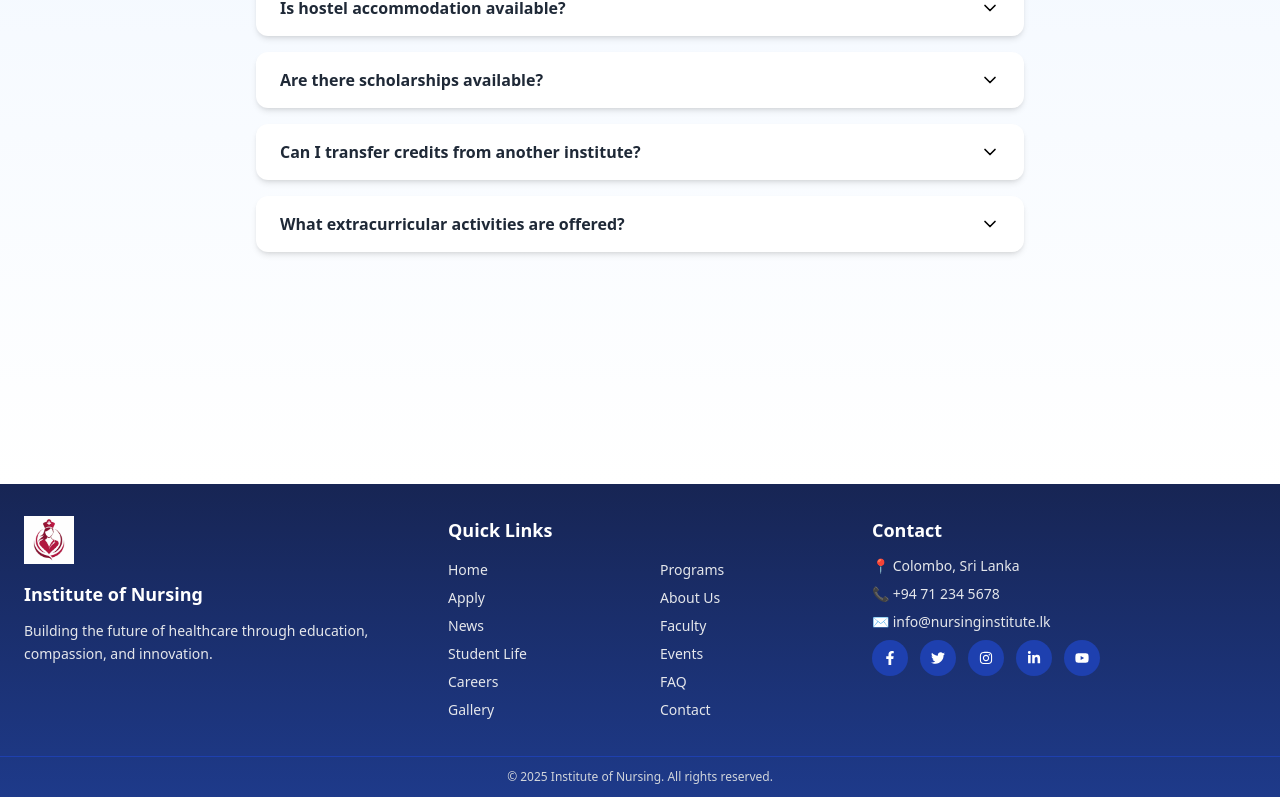
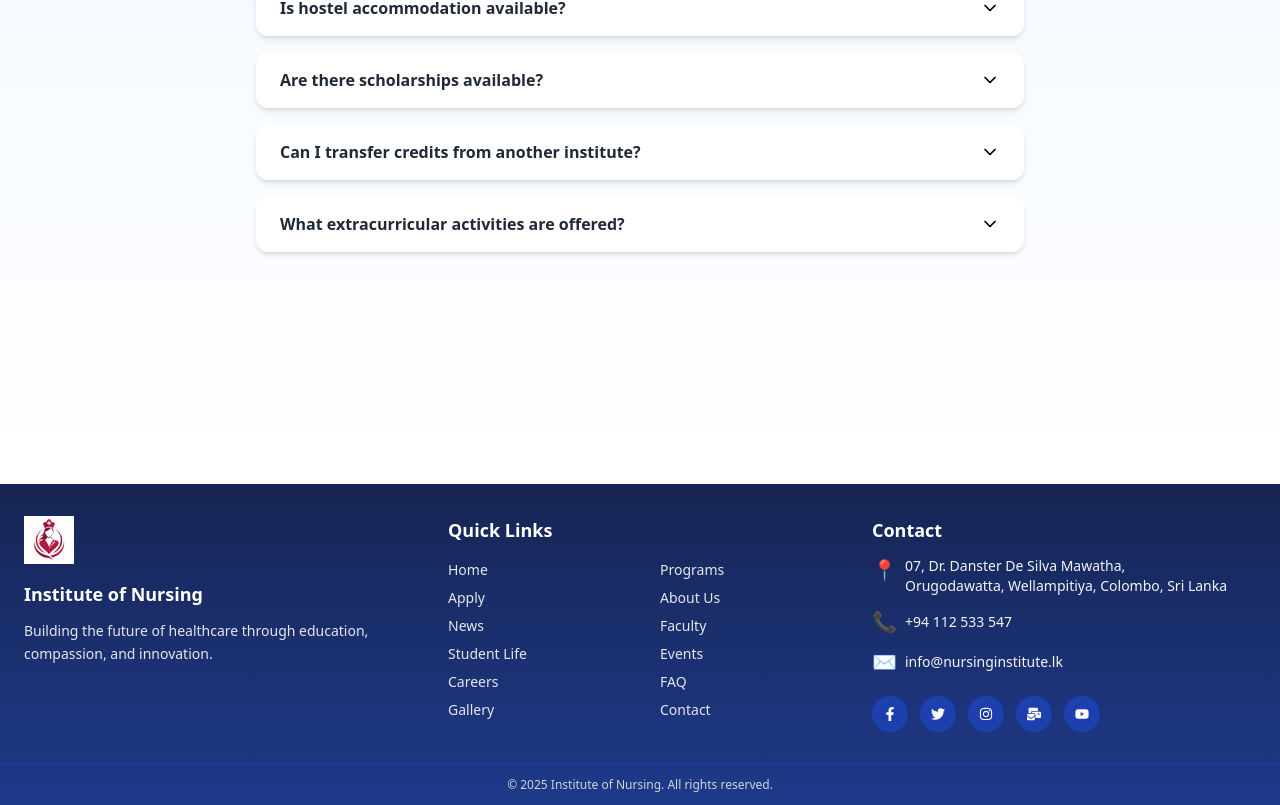
Before and after one commit to Pnishada/Nursing-college, a React (Create React App) app: page /faq in a window 1280 px wide. Shown: the part 388-1193 px from the top of the page. Built offline with nearby package versions, Linux system fonts and the light colour scheme.

Commit message:
Fifth Commit

```diff
--- a/src/components/homepageComponents/Footer.tsx
+++ b/src/components/homepageComponents/Footer.tsx
@@ -1,6 +1,6 @@
 import React, { useState } from "react";
 import { Link } from "react-router-dom";
-import { FaFacebookF, FaTwitter, FaInstagram, FaLinkedinIn, FaYoutube } from "react-icons/fa";
+import { FaFacebookF, FaTwitter, FaInstagram, FaYoutube, FaMailBulk } from "react-icons/fa";
 import { FiChevronDown } from "react-icons/fi";
 import logo from "../../assets/images/logo/logo.png";
 
@@ -79,21 +79,38 @@ export default function Footer(): React.ReactElement {
             />
           </button>
           <div
-            className={`mt-3 space-y-2 overflow-hidden transition-all duration-300 ${
+            className={`mt-3 flex flex-col gap-3 overflow-hidden transition-all duration-300 ${
               openContact ? "max-h-96" : "max-h-0 md:max-h-full"
             }`}
           >
-            <p className="text-gray-200">📍 Colombo, Sri Lanka</p>
-            <p className="text-gray-200">📞 +94 71 234 5678</p>
-            <p className="text-gray-200">✉ info@nursinginstitute.lk</p>
+            {/* Address */}
+            <div className="flex items-start gap-2">
+              <span className="text-xl">📍</span>
+              <span>
+                07, Dr. Danster De Silva Mawatha,<br />
+                Orugodawatta, Wellampitiya, Colombo, Sri Lanka
+              </span>
+            </div>
 
-            {/* Social */}
-            <div className="flex gap-3 mt-4">
+            {/* Phone */}
+            <div className="flex items-center gap-2">
+              <span className="text-xl">📞</span>
+              <span>+94 112 533 547</span>
+            </div>
+
+            {/* Email */}
+            <div className="flex items-center gap-2">
+              <span className="text-xl">✉</span>
+              <span>info@nursinginstitute.lk</span>
+            </div>
+
+            {/* Social Icons */}
+            <div className="flex gap-3 mt-2">
               {[
-                { icon: <FaFacebookF />, href: "https://facebook.com", color: "hover:bg-blue-600" },
+                { icon: <FaFacebookF />, href: "https://www.facebook.com/share/19McXUwmLG/?mibextid=wwXIfr", color: "hover:bg-blue-600" },
                 { icon: <FaTwitter />, href: "https://twitter.com", color: "hover:bg-sky-500" },
                 { icon: <FaInstagram />, href: "https://instagram.com", color: "hover:bg-pink-500" },
-                { icon: <FaLinkedinIn />, href: "https://linkedin.com", color: "hover:bg-blue-500" },
+                { icon: <FaMailBulk />, href: "mailto:inhct.naita@gmail.com", color: "hover:bg-blue-500" },
                 { icon: <FaYoutube />, href: "https://youtube.com", color: "hover:bg-red-600" },
               ].map((social, idx) => (
                 <a
--- a/src/components/homepageComponents/Navbar.tsx
+++ b/src/components/homepageComponents/Navbar.tsx
@@ -1,9 +1,8 @@
-// src/components/homepageComponents/Navbar.tsx
 import React, { useState, useEffect, useCallback, useMemo } from "react";
 import { FiMenu, FiX, FiChevronDown } from "react-icons/fi";
 import { Link, useLocation } from "react-router-dom";
 import { motion, AnimatePresence } from "framer-motion";
-import Logo from "../../assets/images/logo/logo.png"; // ✅ Corrected path
+import Logo from "../../assets/images/logo/logo.png";
 
 export default function Navbar(): React.ReactElement {
   const [open, setOpen] = useState(false);
--- a/src/pages/NewsDetailPage.tsx
+++ b/src/pages/NewsDetailPage.tsx
@@ -4,7 +4,7 @@ import Navbar from "../components/homepageComponents/Navbar";
 import Footer from "../components/homepageComponents/Footer";
 
 const allNews = [
-  { id: 1, title: "New Nursing Diploma Intake Open", date: "Sept 5, 2025", description: "Applications are now open for the upcoming nursing diploma. Enroll now to start your career in healthcare.", category: "Admissions", image: "https://source.unsplash.com/800x400/?healthcare,nursing" },
+  { id: 1, title: "New Nursing Diploma Intake Open", date: "Sept 5, 2025", description: "Applications are now open for the upcoming nursing diploma. Enroll now to start your career in healthcare.", category: "Admissions", image: "https://forwardacademicteam.com/wp-content/uploads/2024/11/upcoming-intakes-2025-forward-academic-team.jpg" },
   { id: 2, title: "Institute Receives National Accreditation", date: "Aug 20, 2025", description: "Our institute has received national accreditation for our outstanding nursing programs.", category: "Accreditation", image: "https://source.unsplash.com/800x400/?certificate,education" },
   { id: 3, title: "Free Healthcare Workshop Announced", date: "July 10, 2025", description: "Join our free healthcare workshop to gain practical knowledge in patient care and safety.", category: "Workshop", image: "https://source.unsplash.com/800x400/?workshop,healthcare" },
   { id: 4, title: "Alumni Meet 2025 Scheduled", date: "June 15, 2025", description: "Connect with our alumni and hear their inspiring success stories.", category: "Alumni", image: "https://source.unsplash.com/800x400/?alumni,meeting" },
--- a/src/pages/NewsPage.tsx
+++ b/src/pages/NewsPage.tsx
@@ -10,7 +10,7 @@ const allNews = [
     date: "Sept 5, 2025",
     category: "Admissions",
     description: "Applications are now open for the upcoming nursing diploma. Enroll now to start your career in healthcare.",
-    image: "https://images.unsplash.com/photo-1588776814546-6c3e32d252db?auto=format&fit=crop&w=800&q=80"
+    image: "https://forwardacademicteam.com/wp-content/uploads/2024/11/upcoming-intakes-2025-forward-academic-team.jpg"
   },
   {
     id: 2,
@@ -18,7 +18,7 @@ const allNews = [
     date: "Aug 20, 2025",
     category: "Accreditation",
     description: "Our institute has received national accreditation for our outstanding nursing programs.",
-    image: "https://images.unsplash.com/photo-1606813908914-4d29ec52bb0b?auto=format&fit=crop&w=800&q=80"
+    image: "https://encrypted-tbn0.gstatic.com/images?q=tbn:ANd9GcTDb7hcdFZnCOXi2osCtfAl6JXng5GLxhcnSw&s"
   },
   {
     id: 3,
@@ -26,7 +26,7 @@ const allNews = [
     date: "July 10, 2025",
     category: "Workshop",
     description: "Join our free healthcare workshop to gain practical knowledge in patient care and safety.",
-    image: "https://images.unsplash.com/photo-1588776814380-411cc0c95a35?auto=format&fit=crop&w=800&q=80"
+    image: "https://www.shutterstock.com/image-photo/team-asian-doctors-illustrates-results-260nw-2292269351.jpg"
   },
   {
     id: 4,
@@ -34,7 +34,7 @@ const allNews = [
     date: "June 15, 2025",
     category: "Alumni",
     description: "Connect with our alumni and hear their inspiring success stories.",
-    image: "https://images.unsplash.com/photo-1596496052532-cd64ed94fbe0?auto=format&fit=crop&w=800&q=80"
+    image: "https://encrypted-tbn0.gstatic.com/images?q=tbn:ANd9GcQxqyn_8KL5IAznDJuKSRG_uvuLm8NQMrlX1w&s"
   },
   {
     id: 5,
@@ -42,7 +42,7 @@ const allNews = [
     date: "May 30, 2025",
     category: "Admissions",
     description: "Explore our newly launched online nursing courses and enhance your skills from home.",
-    image: "https://images.unsplash.com/photo-1588776814286-2d9872a07197?auto=format&fit=crop&w=800&q=80"
+    image: "https://encrypted-tbn0.gstatic.com/images?q=tbn:ANd9GcSn32kbDX734gGA__Th_Apvzvt9NuHtGP7olg&s"
   },
   {
     id: 6,
```
